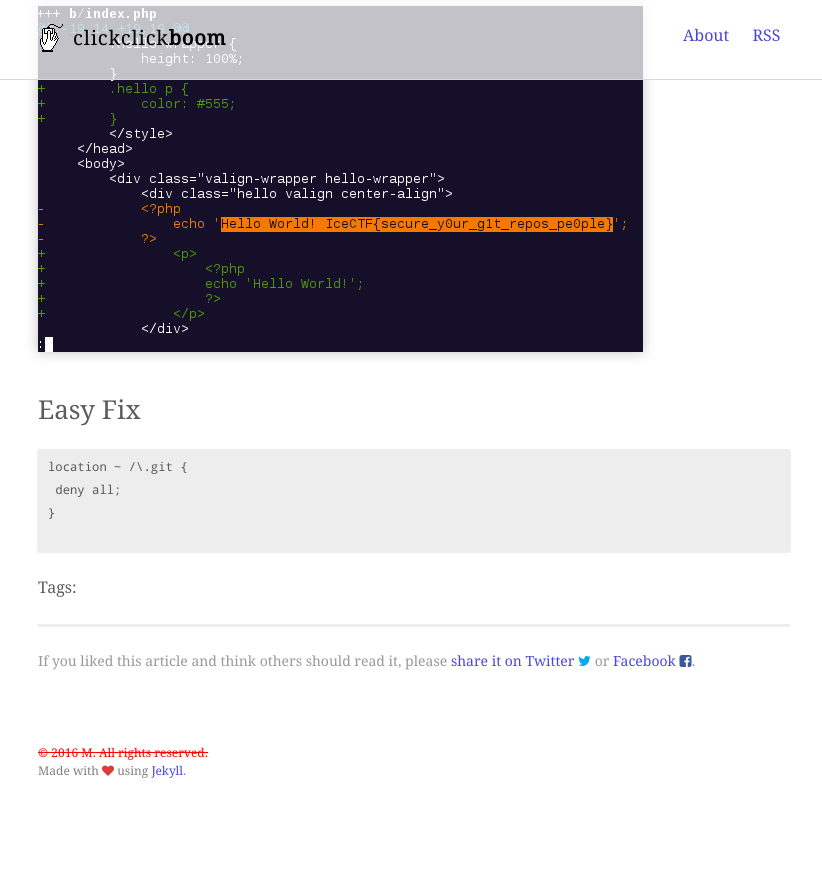
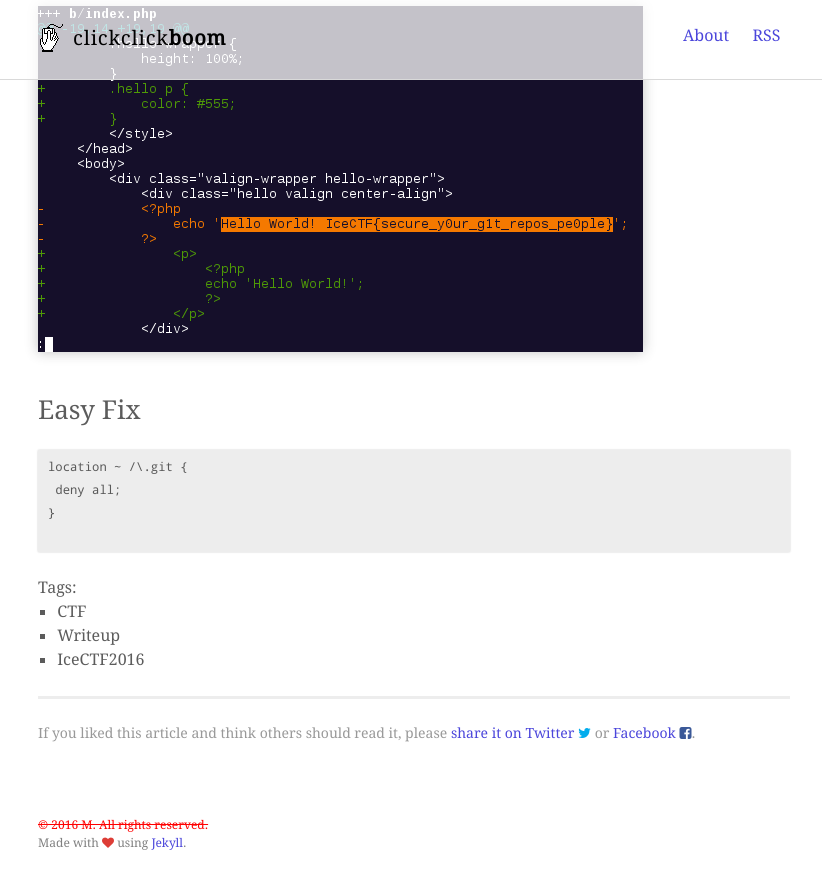
Before and after one commit to mrpnkt/mrpnkt.github.io, a Jekyll site: the page built from _posts/2016-08-27-icectf2016-exposed-writeup.md, in a window 1280 px wide and 900 px high, scrolled down 4215 px. Shown: the top 889 px of the window, without its empty margins (226-1048 px from the left). Built offline with Jekyll 4.4.1, drawn with Linux system fonts in a browser that asks for light colours; before the commit the page ends 5043 px from its top, so only the background shows below that.

Commit message:
Update 2016-08-27-icectf2016-exposed-writeup.md

```diff
--- a/_posts/2016-08-27-icectf2016-exposed-writeup.md
+++ b/_posts/2016-08-27-icectf2016-exposed-writeup.md
@@ -2,6 +2,10 @@
 title: '#IceCTF 2016 "Exposed" Writeup'
 date: '2016-08-27 00:10:00'
 layout: post
+tags:
+- CTF
+- Writeup
+- IceCTF2016
 ---
 ![]({{ site.baseurl }}/forestryio/images/IceCTF.png)
 
```
